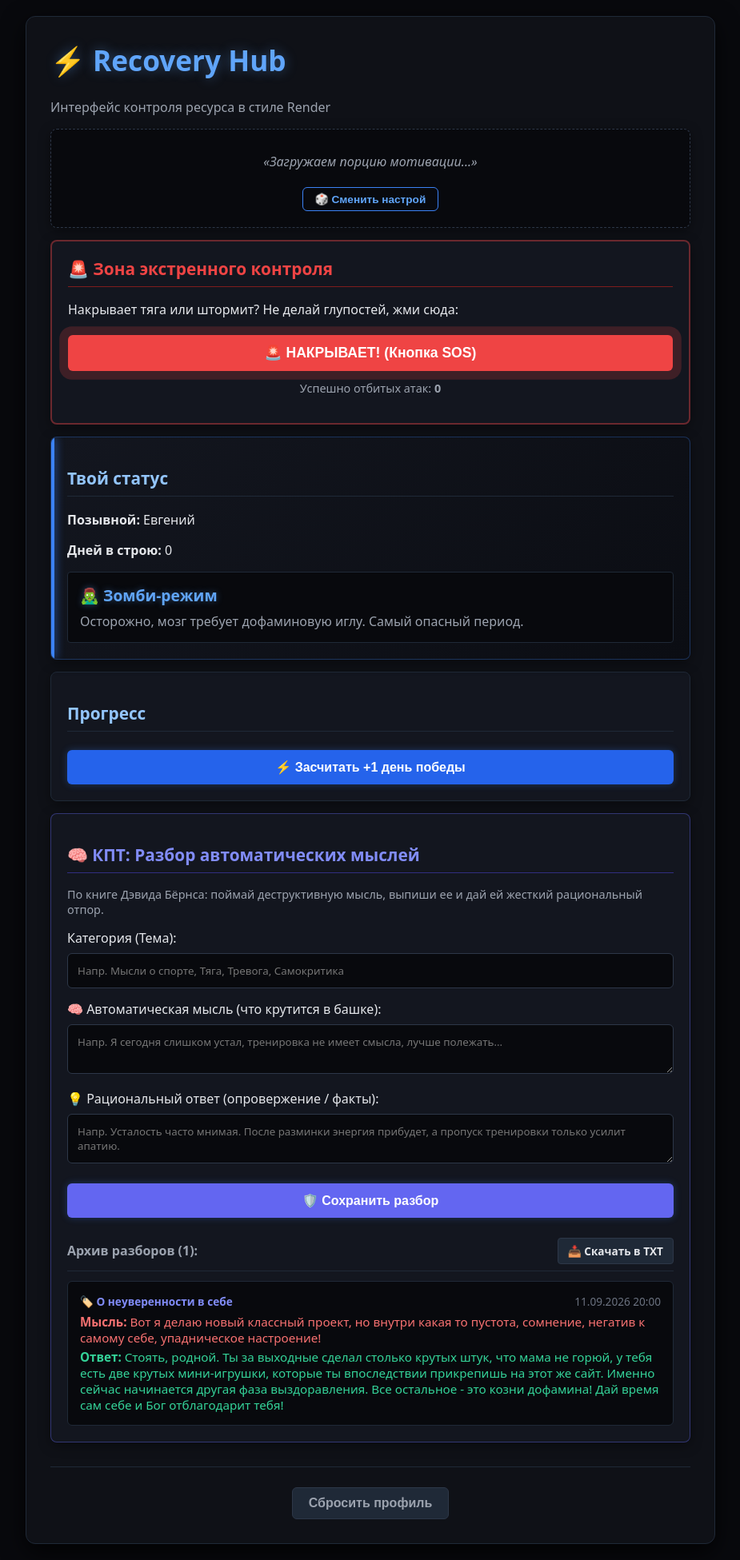
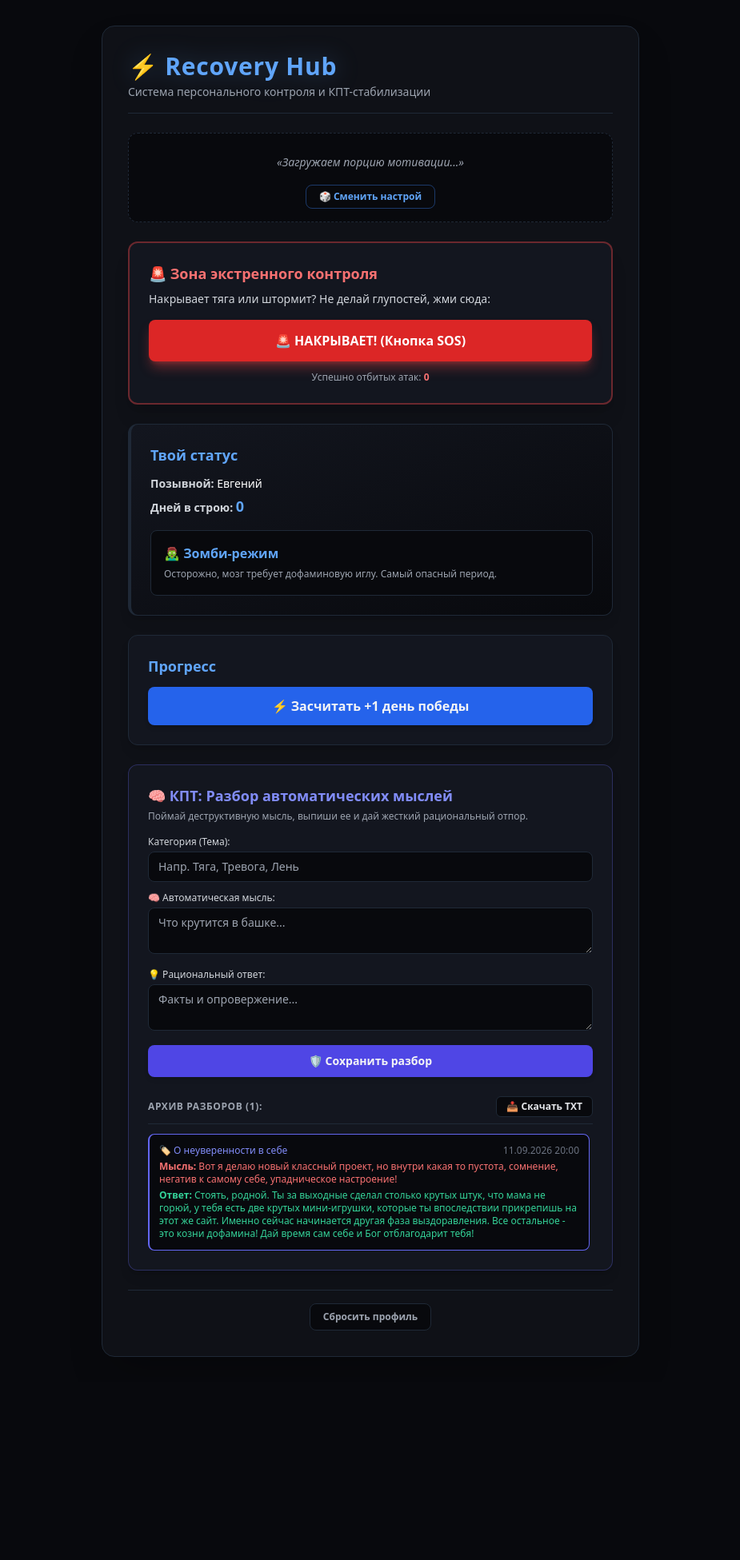
Before and after one commit to Frol78/recovery-hub, a Flask app: page / in a window 1280 px wide. Shown: the whole page at 80% size, without its empty margins (177-1102 px from the left). After the commit the page ends 1697 px from the top, so only its background shows below. Run offline with Flask 3, Linux system fonts and the light colour scheme; some libraries are stand-ins or nearby versions.

Commit message:
Твое описание

```diff
--- a/templates/index.html
+++ b/templates/index.html
@@ -3,160 +3,174 @@
 <head>
 <meta charset="UTF-8">
 <meta name="viewport" content="width=device-width, initial-scale=1.0">
-<title>Recovery Hub — Render Style</title>
+<title>Recovery Hub — Production Grade</title>
+<!-- Подключаем Tailwind CSS через CDN -->
+<script src="https://cdn.tailwindcss.com"></script>
+<script>
+    tailwind.config = {
+        theme: {
+            extend: {
+                colors: {
+                    darkBg: '#08090D',
+                    cardBg: '#0F1117',
+                    cardInner: '#13161F',
+                    borderCol: '#1F2937',
+                    accentBlue: '#3B82F6',
+                    accentGlow: '#60A5FA',
+                }
+            }
+        }
+    }
+</script>
 <style>
-    /* Глубокий фон в стиле Render */
-    body { background: #08090D; color: #E5E7EB; font-family: system-ui, sans-serif; margin: 0; padding: 20px 10px; }
-    .container { max-width: 800px; margin: 0 auto; background: #0F1117; padding: 30px; border-radius: 12px; box-shadow: 0 10px 30px rgba(0,0,0,0.8); border: 1px solid #1F2937; }
-
-    /* Заголовок с электрическим синим свечением */
-    h1 { color: #60A5FA; font-size: 2.2em; margin-top: 0; text-shadow: 0 0 15px rgba(96,165,250,0.4); font-weight: 800; }
-    h2 { color: #93C5FD; border-bottom: 1px solid #1F2937; padding-bottom: 8px; font-size: 1.3em; }
-
-    .card { background: #13161F; padding: 20px; border-radius: 8px; margin: 15px 0; border: 1px solid #1F2937; box-shadow: 0 4px 15px rgba(0,0,0,0.4); }
-
-    /* Карточка статуса с синим электрическим акцентом */
-    .card-cyber {
-        background: linear-gradient(135deg, #13161F 0%, #0B0D13 100%);
-        border: 1px solid rgba(59,130,246,0.3);
-        position: relative;
-        overflow: hidden;
-    }
-    .card-cyber::before {
-        content: '';
-        position: absolute;
-        top: 0; left: 0; width: 4px; height: 100%;
-        background: #3B82F6;
-        box-shadow: 0 0 12px #3B82F6;
-    }
-
-    input[type="text"], input[type="number"], select, textarea {
-        width: 100%; padding: 12px; margin: 8px 0 15px 0; background: #08090D; border: 1px solid #2D3748; color: #E5E7EB; border-radius: 6px; box-sizing: border-box; font-family: inherit;
-    }
-    input:focus, select:focus, textarea:focus { border-color: #3B82F6; outline: none; box-shadow: 0 0 8px rgba(59,130,246,0.4); }
-
-    /* Основные кнопки — электрический синий */
-    button { background: #3B82F6; color: #FFF; font-weight: bold; padding: 12px 20px; border: none; border-radius: 6px; cursor: pointer; width: 100%; margin-top: 5px; transition: all 0.2s; font-size: 1em; box-shadow: 0 0 10px rgba(59,130,246,0.3); }
-    button:hover { background: #2563EB; box-shadow: 0 0 15px rgba(37,99,235,0.6); }
-
-    /* Пульсирующая кнопка SOS */
     @keyframes pulse-red {
         0% { box-shadow: 0 0 0 0 rgba(239, 68, 68, 0.7); }
         70% { box-shadow: 0 0 0 15px rgba(239, 68, 68, 0); }
         100% { box-shadow: 0 0 0 0 rgba(239, 68, 68, 0); }
-    }
-    .sos-btn {
-        background: #EF4444 !important; color: #FFF !important; font-size: 1.1em;
-        animation: pulse-red 2s infinite; transition: transform 0.2s; box-shadow: 0 0 15px rgba(239,68,68,0.5);
-    }
-    .sos-btn:hover { background: #DC2626 !important; transform: scale(1.01); }
-
-    .status-box { background: #08090D; border-left: 4px solid #60A5FA; padding: 15px; border-radius: 4px; margin-top: 15px; border: 1px solid #1F2937; }
-    .status { color: #60A5FA; font-weight: bold; font-size: 1.2em; text-shadow: 0 0 8px rgba(96,165,250,0.4); }
-
-    .cbt-item { background: #08090D; padding: 15px; border-radius: 6px; margin-top: 12px; border-left: 3px solid #6366F1; border: 1px solid #1F2937; }
-    .danger-zone { margin-top: 30px; border-top: 1px solid #1F2937; padding-top: 20px; text-align: center; }
+    .sos-pulse { animation: pulse-red 2s infinite; }
+}
 </style>
 </head>
-<body>
-<div class="container">
-    <h1>⚡ Recovery Hub</h1>
-    <p style="color: #9CA3AF;">Интерфейс контроля ресурса в стиле Render</p>
+<body class="bg-darkBg text-gray-100 font-sans min-h-screen py-8 px-4">
+
+<div class="max-w-2xl mx-auto bg-cardBg p-6 sm:p-8 rounded-2xl shadow-2xl border border-borderCol">
+
+    <!-- Шапка -->
+    <div class="mb-6 border-b border-borderCol pb-4">
+        <h1 class="text-3xl font-extrabold text-accentGlow tracking-wide drop-shadow-[0_0_15px_rgba(96,165,250,0.3)]">⚡ Recovery Hub</h1>
+        <p class="text-gray-400 text-sm mt-1">Система персонального контроля и КПТ-стабилизации</p>
+    </div>
 
     {% if not profile %}
-        <div class="card">
-            <h2>Начать путь</h2>
-            <form action="/create" method="POST">
-                <label>Имя или позывной:</label>
-                <input type="text" name="name" required placeholder="Братан">
+        <div class="bg-cardInner p-6 rounded-xl border border-borderCol shadow-lg">
+            <h2 class="text-xl font-bold text-accentGlow mb-4">Инициализация профиля</h2>
+            <form action="/create" method="POST" class="space-y-4">
+                <div>
+                    <label class="block text-sm font-medium text-gray-300 mb-1">Имя или позывной:</label>
+                    <input type="text" name="name" required placeholder="Братан"
+                           class="w-full px-4 py-3 bg-darkBg border border-borderCol rounded-lg text-gray-100 focus:outline-none focus:border-accentBlue focus:ring-1 focus:ring-accentBlue">
+                </div>
 
-                <label>Дней без слива энергии (старт):</label>
-                <input type="number" name="days" min="0" value="0" required>
+                <div>
+                    <label class="block text-sm font-medium text-gray-300 mb-1">Дней без слива энергии (старт):</label>
+                    <input type="number" name="days" min="0" value="0" required
+                           class="w-full px-4 py-3 bg-darkBg border border-borderCol rounded-lg text-gray-100 focus:outline-none focus:border-accentBlue focus:ring-1 focus:ring-accentBlue">
+                </div>
 
-                <button type="submit">Запустить систему</button>
+                <button type="submit" class="w-full py-3 bg-accentBlue hover:bg-blue-600 font-bold rounded-lg shadow-lg shadow-blue-500/30 transition-all">
+                    Запустить систему 🚀
+                </button>
             </form>
         </div>
     {% else %}
+
         <!-- ЦИТАТЫ -->
-        <div class="card" style="background: #08090D; border: 1px dashed #2D3748; text-align: center;">
-            <p id="quote-box" style="font-style: italic; color: #9CA3AF; margin: 0; min-height: 40px; display: flex; align-items: center; justify-content: center;">«Загружаем порцию мотивации...»</p>
-            <button onclick="changeQuote()" style="background: transparent; border: 1px solid #3B82F6; color: #60A5FA; width: auto; padding: 6px 15px; margin-top: 12px; font-size: 0.85em; cursor: pointer; box-shadow: none;">🎲 Сменить настрой</button>
+        <div class="bg-darkBg p-4 rounded-xl border border-dashed border-borderCol text-center mb-6">
+            <p id="quote-box" class="italic text-gray-400 text-sm min-h-[40px] flex items-center justify-center transition-opacity duration-200">
+                «Загружаем порцию мотивации...»
+            </p>
+            <button onclick="changeQuote()" class="mt-2 px-4 py-1.5 text-xs font-semibold text-accentGlow border border-accentBlue/40 rounded-lg hover:bg-accentBlue/10 transition-all">
+                🎲 Сменить настрой
+            </button>
         </div>
 
         <!-- КНОПКА SOS -->
-        <div class="card" style="border: 2px solid rgba(239,68,68,0.4);">
-            <h2 style="color: #EF4444; border-color: #7F1D1D; margin-top: 0;">🚨 Зона экстренного контроля</h2>
-            <p>Накрывает тяга или штормит? Не делай глупостей, жми сюда:</p>
+        <div class="bg-cardInner p-6 rounded-xl border-2 border-red-500/40 shadow-xl mb-6">
+            <h2 class="text-lg font-bold text-red-400 mb-2">🚨 Зона экстренного контроля</h2>
+            <p class="text-sm text-gray-300 mb-4">Накрывает тяга или штормит? Не делай глупостей, жми сюда:</p>
             <form action="/sos" method="GET">
-                <button type="submit" class="sos-btn">🚨 НАКРЫВАЕТ! (Кнопка SOS)</button>
+                <button type="submit" class="w-full py-3.5 bg-red-600 hover:bg-red-700 text-white font-bold rounded-lg sos-pulse transition-all shadow-lg shadow-red-500/40">
+                    🚨 НАКРЫВАЕТ! (Кнопка SOS)
+                </button>
             </form>
-            <p style="font-size: 0.9em; color: #9CA3AF; margin-top: 12px; text-align: center;">Успешно отбитых атак: <strong>{{ profile.slips_avoided | default(0) }}</strong></p>
+            <p class="text-xs text-gray-400 text-center mt-3">Успешно отбитых атак: <strong class="text-red-400 font-bold">{{ profile.slips_avoided | default(0) }}</strong></p>
         </div>
 
         <!-- СТАТУС -->
-        <div class="card card-cyber">
-            <h2>Твой статус</h2>
-            <p><strong>Позывной:</strong> {{ profile.name }}</p>
-            <p><strong>Дней в строю:</strong> {{ profile.days }}</p>
+        <div class="bg-gradient-to-br from-cardInner to-darkBg p-6 rounded-xl border-l-4 border-accentBlue border-t border-r border-b border-borderCol shadow-lg mb-6 relative overflow-hidden">
+            <h2 class="text-lg font-bold text-accentGlow mb-3">Твой статус</h2>
+            <div class="space-y-1 text-sm text-gray-300">
+                <p><strong>Позывной:</strong> <span class="text-white">{{ profile.name }}</span></p>
+                <p><strong>Дней в строю:</strong> <span class="text-accentGlow font-bold text-lg">{{ profile.days }}</span></p>
+            </div>
 
-            <div class="status-box">
-                <span class="status">{{ status.name }}</span>
-                <p style="margin: 8px 0 0 0; color: #9CA3AF; line-height: 1.4;">{{ status.desc }}</p>
+            <div class="mt-4 p-4 bg-darkBg rounded-lg border border-borderCol">
+                <span class="text-accentGlow font-bold text-base">{{ status.name }}</span>
+                <p class="text-xs text-gray-400 mt-1 leading-relaxed">{{ status.desc }}</p>
             </div>
         </div>
 
         <!-- ДОБАВИТЬ ДЕНЬ -->
-        <div class="card">
-            <h2>Прогресс</h2>
+        <div class="bg-cardInner p-6 rounded-xl border border-borderCol shadow-lg mb-6">
+            <h2 class="text-lg font-bold text-accentGlow mb-3">Прогресс</h2>
             <form action="/update" method="POST">
                 <input type="hidden" name="add_days" value="1">
-                <button type="submit" style="background: #2563EB;">⚡ Засчитать +1 день победы</button>
+                <button type="submit" class="w-full py-3 bg-blue-600 hover:bg-blue-700 font-bold rounded-lg shadow-md transition-all">
+                    ⚡ Засчитать +1 день победы
+                </button>
             </form>
         </div>
 
         <!-- КПТ РАЗБОРЫ -->
-        <div class="card" style="border: 1px solid rgba(99,102,241,0.4);">
-            <h2 style="color: #818CF8; border-color: #312E81;">🧠 КПТ: Разбор автоматических мыслей</h2>
-            <p style="font-size: 0.9em; color: #9CA3AF;">По книге Дэвида Бёрнса: поймай деструктивную мысль, выпиши ее и дай ей жесткий рациональный отпор.</p>
+        <div class="bg-cardInner p-6 rounded-xl border border-indigo-500/30 shadow-lg mb-6">
+            <h2 class="text-lg font-bold text-indigo-400 mb-1">🧠 КПТ: Разбор автоматических мыслей</h2>
+            <p class="text-xs text-gray-400 mb-4">Поймай деструктивную мысль, выпиши ее и дай жесткий рациональный отпор.</p>
 
-            <form action="/add_cbt" method="POST">
-                <label>Категория (Тема):</label>
-                <input type="text" name="category" required placeholder="Напр. Мысли о спорте, Тяга, Тревога, Самокритика">
+            <form action="/add_cbt" method="POST" class="space-y-3">
+                <div>
+                    <label class="block text-xs font-medium text-gray-300 mb-1">Категория (Тема):</label>
+                    <input type="text" name="category" required placeholder="Напр. Тяга, Тревога, Лень"
+                           class="w-full px-3 py-2 bg-darkBg border border-borderCol rounded-lg text-sm text-gray-100 focus:outline-none focus:border-indigo-500">
+                </div>
 
-                <label>🧠 Автоматическая мысль (что крутится в башке):</label>
-                <textarea name="automatic_thought" rows="2" required placeholder="Напр. Я сегодня слишком устал, тренировка не имеет смысла, лучше полежать..."></textarea>
+                <div>
+                    <label class="block text-xs font-medium text-gray-300 mb-1">🧠 Автоматическая мысль:</label>
+                    <textarea name="automatic_thought" rows="2" required placeholder="Что крутится в башке..."
+                              class="w-full px-3 py-2 bg-darkBg border border-borderCol rounded-lg text-sm text-gray-100 focus:outline-none focus:border-indigo-500"></textarea>
+                </div>
 
-                <label>💡 Рациональный ответ (опровержение / факты):</label>
-                <textarea name="rational_response" rows="2" required placeholder="Напр. Усталость часто мнимая. После разминки энергия прибудет, а пропуск тренировки только усилит апатию."></textarea>
+                <div>
+                    <label class="block text-xs font-medium text-gray-300 mb-1">💡 Рациональный ответ:</label>
+                    <textarea name="rational_response" rows="2" required placeholder="Факты и опровержение..."
+                              class="w-full px-3 py-2 bg-darkBg border border-borderCol rounded-lg text-sm text-gray-100 focus:outline-none focus:border-indigo-500"></textarea>
+                </div>
 
-                <button type="submit" style="background: #6366F1;">🛡️ Сохранить разбор</button>
+                <button type="submit" class="w-full py-2.5 bg-indigo-600 hover:bg-indigo-700 font-bold text-sm rounded-lg shadow-md transition-all">
+                    🛡️ Сохранить разбор
+                </button>
             </form>
 
             {% if cbt_records %}
-                <div style="margin-top: 25px;">
-                    <div style="display: flex; justify-content: space-between; align-items: center; border-bottom: 1px solid #1F2937; padding-bottom: 8px;">
-                        <h3 style="color: #9CA3AF; font-size: 1em; margin: 0;">Архив разборов ({{ cbt_records|length }}):</h3>
-                        <a href="/export_cbt" style="background: #1F2937; color: #E5E7EB; padding: 6px 12px; border-radius: 4px; text-decoration: none; font-size: 0.85em; font-weight: bold; border: 1px solid #2D3748;">📥 Скачать в TXT</a>
+                <div class="mt-6">
+                    <div class="flex justify-between items-center border-b border-borderCol pb-2 mb-3">
+                        <h3 class="text-xs font-bold text-gray-400 uppercase tracking-wider">Архив разборов ({{ cbt_records|length }}):</h3>
+                        <a href="/export_cbt" class="px-3 py-1 bg-darkBg hover:bg-borderCol text-gray-200 rounded-md text-xs font-semibold border border-borderCol transition-all">
+                            📥 Скачать TXT
+                        </a>
                     </div>
 
-                    {% for r in cbt_records %}
-                        <div class="cbt-item">
-                            <div style="display: flex; justify-content: space-between; font-size: 0.85em; color: #818CF8; margin-bottom: 6px;">
-                                <span><strong>🏷️ {{ r.category }}</strong></span>
-                                <span style="color: #6B7280;">{{ r.date }}</span>
+                    <div class="space-y-3 max-h-80 overflow-y-auto pr-1">
+                        {% for r in cbt_records %}
+                            <div class="bg-darkBg p-3 rounded-lg border-l-2 border-indigo-500 border-t border-r border-b border-borderCol text-xs">
+                                <div class="flex justify-between text-indigo-400 mb-1 font-medium">
+                                    <span>🏷️ {{ r.category }}</span>
+                                    <span class="text-gray-500">{{ r.date }}</span>
+                                </div>
+                                <p class="text-red-400 mt-1"><strong>Мысль:</strong> {{ r.automatic_thought }}</p>
+                                <p class="text-emerald-400 mt-1"><strong>Ответ:</strong> {{ r.rational_response }}</p>
                             </div>
-                            <p style="margin: 4px 0; color: #F87171; font-size: 0.95em;"><strong>Мысль:</strong> {{ r.automatic_thought }}</p>
-                            <p style="margin: 4px 0 0 0; color: #34D399; font-size: 0.95em;"><strong>Ответ:</strong> {{ r.rational_response }}</p>
-                        </div>
-                    {% endfor %}
+                        {% endfor %}
+                    </div>
                 </div>
             {% endif %}
         </div>
 
         <!-- СБРОС -->
-        <div class="danger-zone">
+        <div class="text-center pt-4 border-t border-borderCol">
             <form action="/reset" method="POST" onsubmit="return confirm('Точно сбросить весь прогресс и архив разборов?');">
-                <button type="submit" style="background: #1F2937; color: #9CA3AF; width: auto; padding: 10px 20px; border: 1px solid #2D3748; box-shadow: none;">Сбросить профиль</button>
+                <button type="submit" class="px-4 py-2 bg-darkBg hover:bg-red-950/30 text-gray-400 hover:text-red-400 border border-borderCol hover:border-red-900/50 rounded-lg text-xs font-semibold transition-all">
+                    Сбросить профиль
+                </button>
             </form>
         </div>
     {% endif %}
@@ -181,7 +195,6 @@
             quoteBox.style.opacity = 1;
         }, 150);
     }
-    document.getElementById("quote-box").style.transition = "opacity 0.2s ease-in-out";
 </script>
 </body>
 </html>
```
